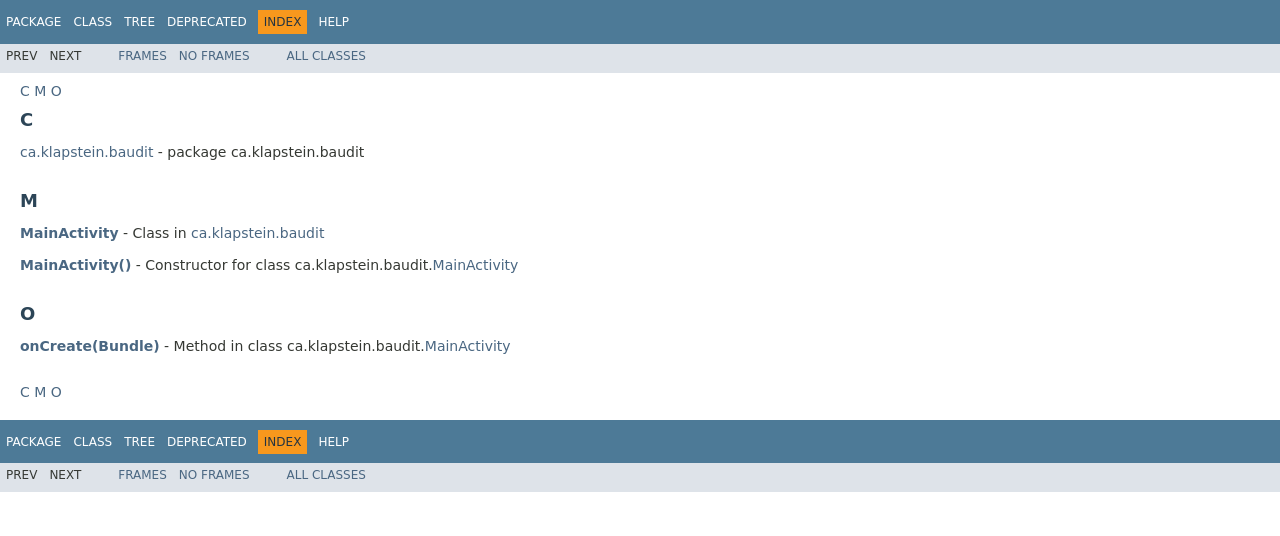
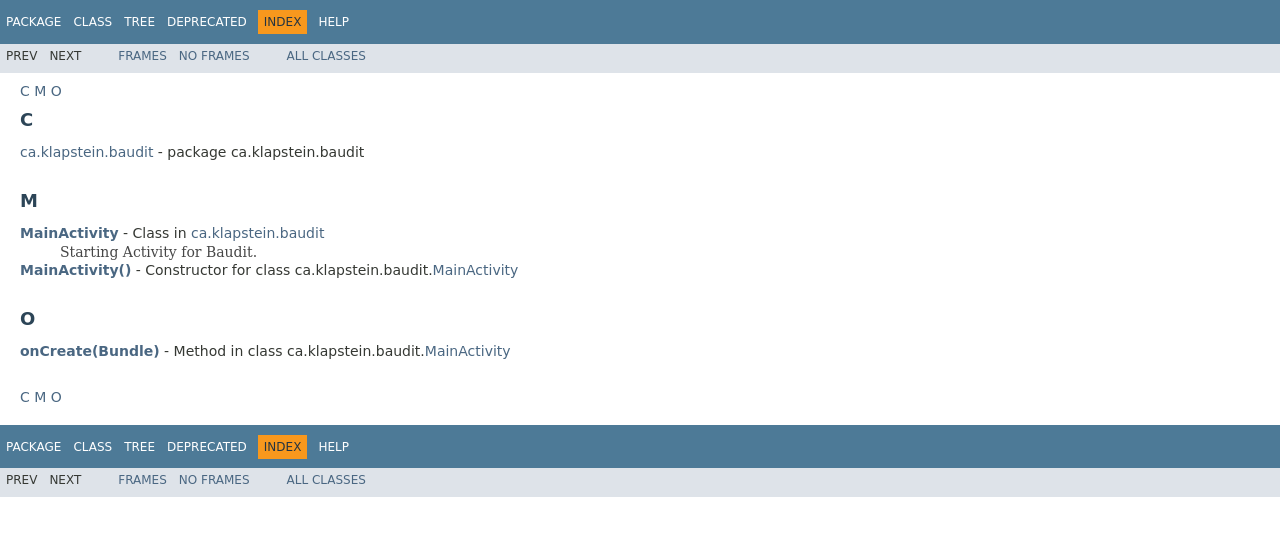
Before and after one commit to CMPUT301F18T16/Baudit, a plain HTML site: page index-all.html in a window 1280 px wide. Drawn offline with Linux system fonts and the light colour scheme; a web font is replaced by a local one.

Commit message:
Deploy CMPUT301F18T16/Baudit to github.com/CMPUT301F18T16/Baudit.git:gh-pages

```diff
--- a/index-all.html
+++ b/index-all.html
@@ -2,9 +2,9 @@
 <!-- NewPage -->
 <html lang="en">
 <head>
-<!-- Generated by javadoc (1.8.0_144) on Fri Oct 12 21:54:12 UTC 2018 -->
+<!-- Generated by javadoc (1.8.0_144) on Wed Oct 17 21:44:50 UTC 2018 -->
 <title>Index (Documentation for app at version 1.0)</title>
-<meta name="date" content="2018-10-12">
+<meta name="date" content="2018-10-17">
 <link rel="stylesheet" type="text/css" href="stylesheet.css" title="Style">
 <script type="text/javascript" src="script.js"></script>
 </head>
@@ -81,7 +81,9 @@
 <h2 class="title">M</h2>
 <dl>
 <dt><a href="ca/klapstein/baudit/MainActivity.html" title="class in ca.klapstein.baudit"><span class="typeNameLink">MainActivity</span></a> - Class in <a href="ca/klapstein/baudit/package-summary.html">ca.klapstein.baudit</a></dt>
-<dd>&nbsp;</dd>
+<dd>
+<div class="block">Starting Activity for Baudit.</div>
+</dd>
 <dt><span class="memberNameLink"><a href="ca/klapstein/baudit/MainActivity.html#MainActivity--">MainActivity()</a></span> - Constructor for class ca.klapstein.baudit.<a href="ca/klapstein/baudit/MainActivity.html" title="class in ca.klapstein.baudit">MainActivity</a></dt>
 <dd>&nbsp;</dd>
 </dl>
```
Also changed, not shown: allclasses-frame.html (+2 -2 lines), allclasses-noframe.html (+2 -2 lines), ca/klapstein/baudit/MainActivity.html (+3 -2 lines), ca/klapstein/baudit/package-frame.html (+2 -2 lines), ca/klapstein/baudit/package-summary.html (+5 -3 lines), ca/klapstein/baudit/package-tree.html (+2 -2 lines), constant-values.html (+2 -2 lines), deprecated-list.html (+2 -2 lines), help-doc.html (+2 -2 lines), index.html (+1 -1 lines), overview-tree.html (+2 -2 lines).
